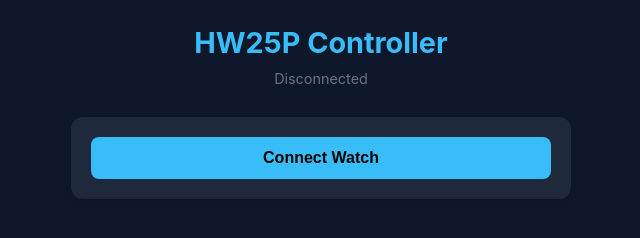
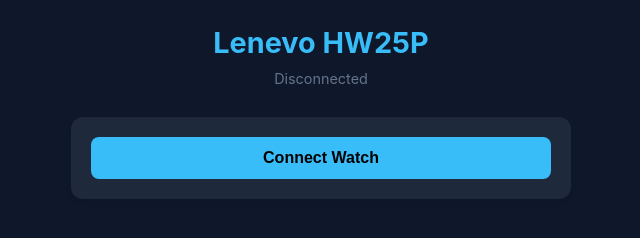
Before and after one commit to Abiin-kun/hw25p-lenevo-carme, a plain HTML site: page index.html in a window 1280 px wide. Shown: the whole page, without its empty margins (319-959 px from the left). Drawn offline with Linux system fonts and the light colour scheme.

Commit message:
Update header title to 'Lenevo HW25P'

```diff
--- a/index.html
+++ b/index.html
@@ -61,7 +61,7 @@
 <body>
     <div class="container">
         <header>
-            <h1>HW25P Controller</h1>
+            <h1>Lenevo HW25P</h1>
             <div id="connection-status" class="status">Disconnected</div>
         </header>
 
```
